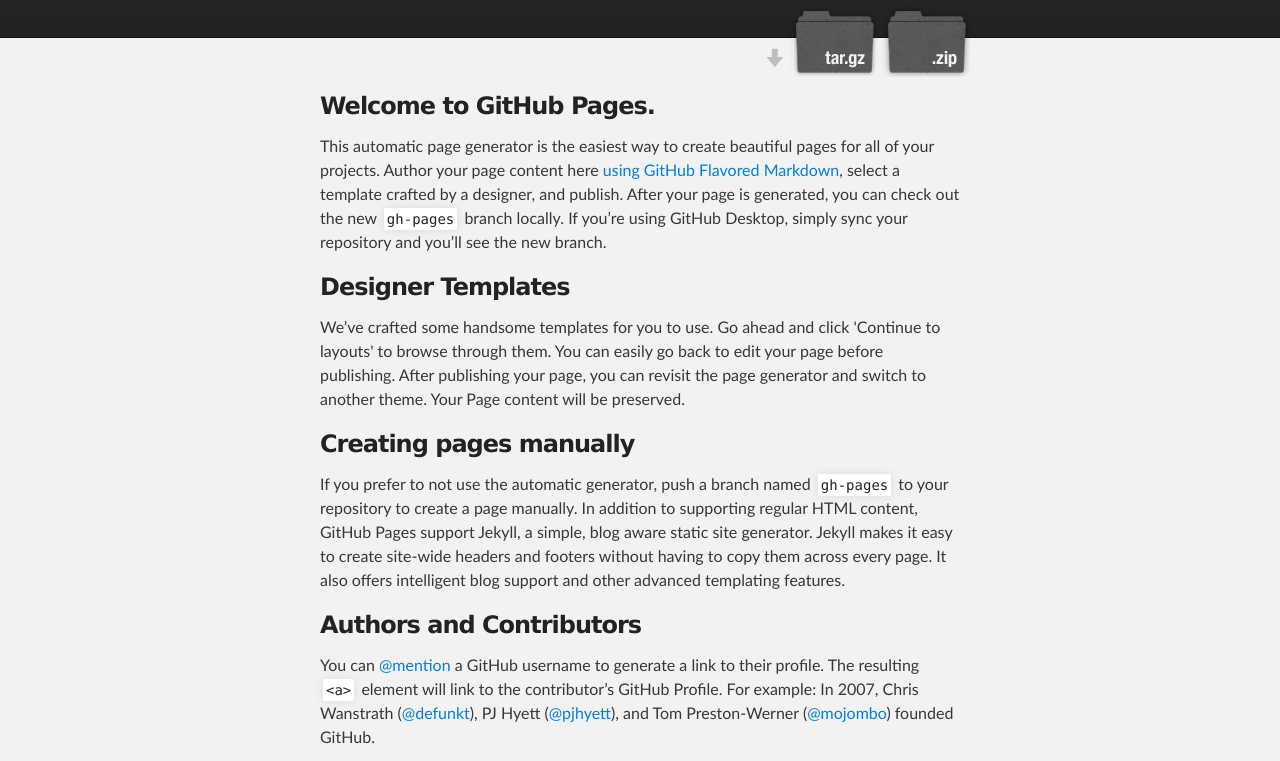
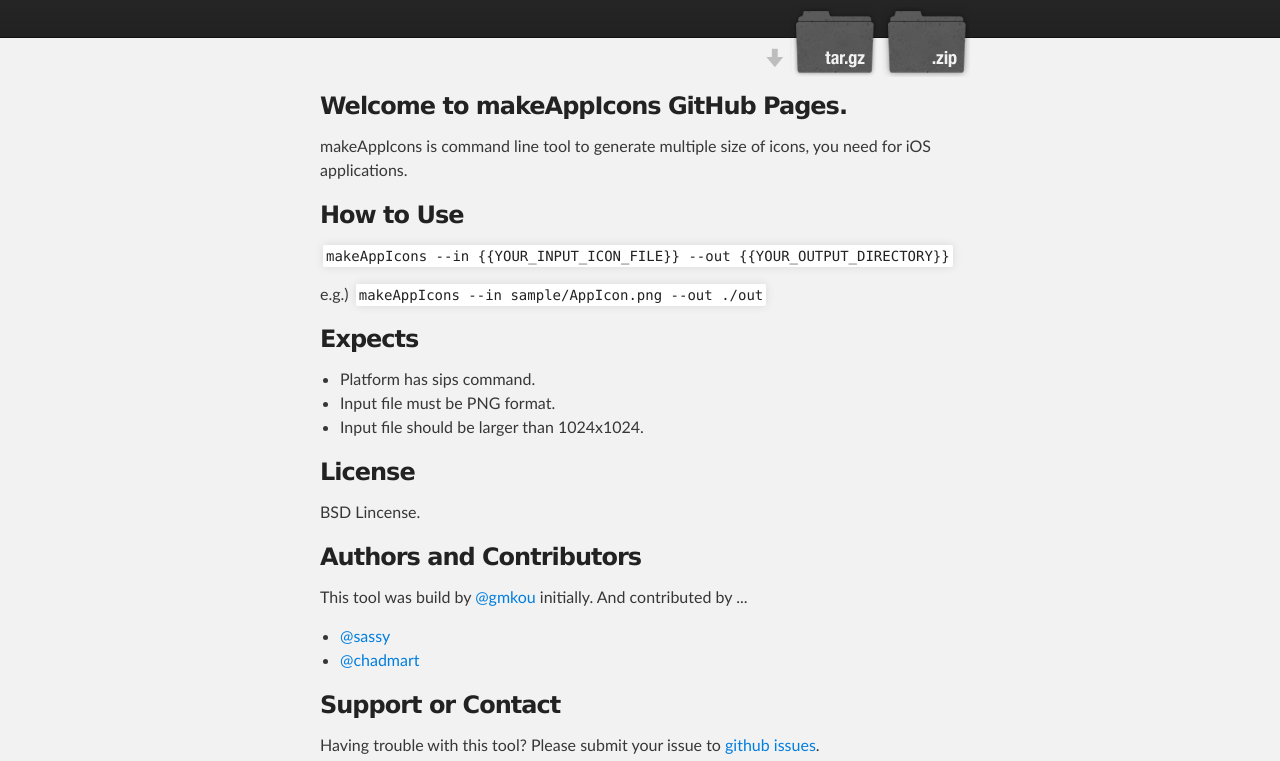
Before and after one commit to gmkou/makeAppIcon, a plain HTML site: page index.html in a window 1280 px wide. Shown: the part 172-933 px from the top of the page. Drawn offline with Linux system fonts and the light colour scheme.

```diff
--- a/index.html
+++ b/index.html
@@ -32,29 +32,46 @@
     <div id="main_content_wrap" class="outer">
       <section id="main_content" class="inner">
         <h3>
-<a id="welcome-to-github-pages" class="anchor" href="#welcome-to-github-pages" aria-hidden="true"><span aria-hidden="true" class="octicon octicon-link"></span></a>Welcome to GitHub Pages.</h3>
+<a id="welcome-to-makeappicons-github-pages" class="anchor" href="#welcome-to-makeappicons-github-pages" aria-hidden="true"><span aria-hidden="true" class="octicon octicon-link"></span></a>Welcome to makeAppIcons GitHub Pages.</h3>
 
-<p>This automatic page generator is the easiest way to create beautiful pages for all of your projects. Author your page content here <a href="https://guides.github.com/features/mastering-markdown/">using GitHub Flavored Markdown</a>, select a template crafted by a designer, and publish. After your page is generated, you can check out the new <code>gh-pages</code> branch locally. If you’re using GitHub Desktop, simply sync your repository and you’ll see the new branch.</p>
+<p>makeAppIcons is command line tool to generate multiple size of icons, you need for iOS applications.</p>
 
 <h3>
-<a id="designer-templates" class="anchor" href="#designer-templates" aria-hidden="true"><span aria-hidden="true" class="octicon octicon-link"></span></a>Designer Templates</h3>
+<a id="how-to-use" class="anchor" href="#how-to-use" aria-hidden="true"><span aria-hidden="true" class="octicon octicon-link"></span></a>How to Use</h3>
 
-<p>We’ve crafted some handsome templates for you to use. Go ahead and click 'Continue to layouts' to browse through them. You can easily go back to edit your page before publishing. After publishing your page, you can revisit the page generator and switch to another theme. Your Page content will be preserved.</p>
+<p><code>makeAppIcons --in {{YOUR_INPUT_ICON_FILE}}  --out {{YOUR_OUTPUT_DIRECTORY}}</code></p>
+
+<p>e.g.)
+<code>makeAppIcons --in sample/AppIcon.png  --out ./out</code></p>
 
 <h3>
-<a id="creating-pages-manually" class="anchor" href="#creating-pages-manually" aria-hidden="true"><span aria-hidden="true" class="octicon octicon-link"></span></a>Creating pages manually</h3>
+<a id="expects" class="anchor" href="#expects" aria-hidden="true"><span aria-hidden="true" class="octicon octicon-link"></span></a>Expects</h3>
 
-<p>If you prefer to not use the automatic generator, push a branch named <code>gh-pages</code> to your repository to create a page manually. In addition to supporting regular HTML content, GitHub Pages support Jekyll, a simple, blog aware static site generator. Jekyll makes it easy to create site-wide headers and footers without having to copy them across every page. It also offers intelligent blog support and other advanced templating features.</p>
+<ul>
+<li>Platform has sips command.</li>
+<li>Input file must be PNG format.</li>
+<li>Input file should be larger than 1024x1024.</li>
+</ul>
+
+<h3>
+<a id="license" class="anchor" href="#license" aria-hidden="true"><span aria-hidden="true" class="octicon octicon-link"></span></a>License</h3>
+
+<p>BSD Lincense.</p>
 
 <h3>
 <a id="authors-and-contributors" class="anchor" href="#authors-and-contributors" aria-hidden="true"><span aria-hidden="true" class="octicon octicon-link"></span></a>Authors and Contributors</h3>
 
-<p>You can <a href="https://help.github.com/articles/basic-writing-and-formatting-syntax/#mentioning-users-and-teams" class="user-mention">@mention</a> a GitHub username to generate a link to their profile. The resulting <code>&lt;a&gt;</code> element will link to the contributor’s GitHub Profile. For example: In 2007, Chris Wanstrath (<a href="https://github.com/defunkt" class="user-mention">@defunkt</a>), PJ Hyett (<a href="https://github.com/pjhyett" class="user-mention">@pjhyett</a>), and Tom Preston-Werner (<a href="https://github.com/mojombo" class="user-mention">@mojombo</a>) founded GitHub.</p>
+<p>This tool was build by <a href="https://github.com/gmkou" class="user-mention">@gmkou</a> initially. And contributed by ...</p>
+
+<ul>
+<li><a href="https://github.com/sassy" class="user-mention">@sassy</a></li>
+<li><a href="https://github.com/chadmart" class="user-mention">@chadmart</a></li>
+</ul>
 
 <h3>
 <a id="support-or-contact" class="anchor" href="#support-or-contact" aria-hidden="true"><span aria-hidden="true" class="octicon octicon-link"></span></a>Support or Contact</h3>
 
-<p>Having trouble with Pages? Check out our <a href="https://help.github.com/pages">documentation</a> or <a href="https://github.com/contact">contact support</a> and we’ll help you sort it out.</p>
+<p>Having trouble with this tool? Please submit your issue to <a href="https://github.com/gmkou/makeAppIcon/issues">github issues</a>.</p>
       </section>
     </div>
 
```
Also changed, not shown: params.json (+1 -1 lines).
